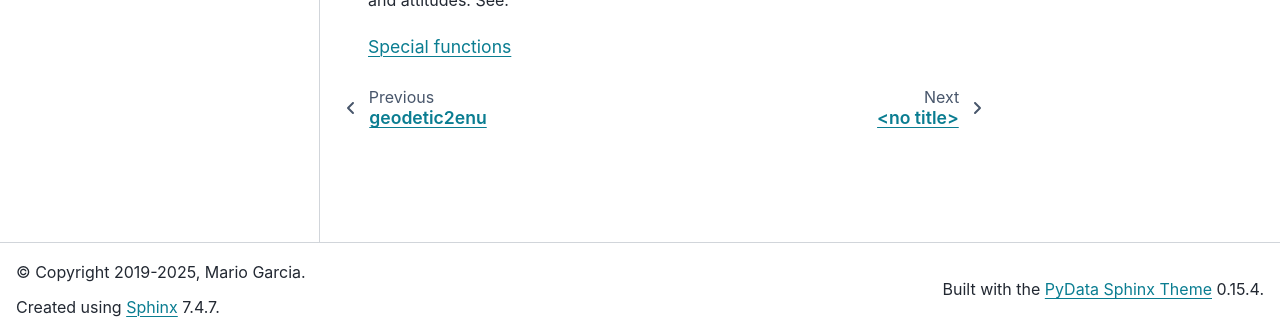
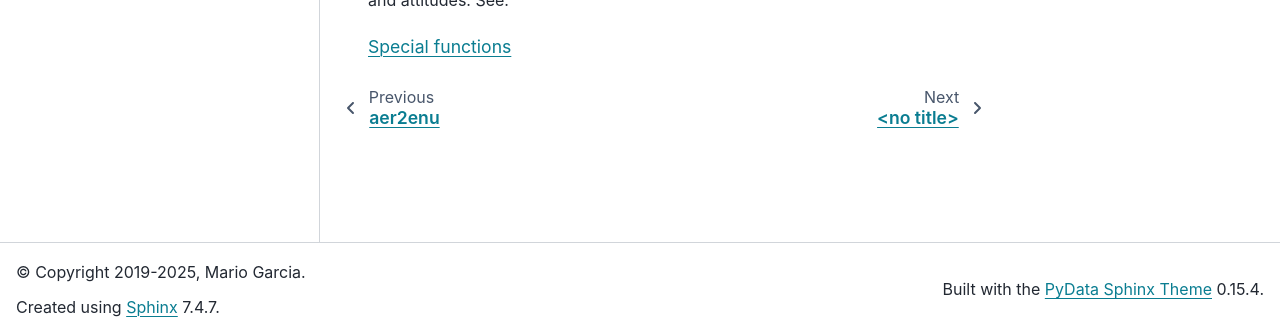
Before and after one commit to Mayitzin/ahrs, a Sphinx documentation site: the page built from docs/source/attitude_representations.rst, in a window 1280 px wide. Shown: the part 564-883 px from the top of the page. Built offline with Sphinx 7.4.7 and the PyData theme 0.15.4, drawn with Linux system fonts in a browser that asks for light colours.

Commit message:
Add documentation page for aer2enu.

```diff
--- /dev/null
+++ b/docs/source/frames/aer2enu.rst
@@ -0,0 +1,4 @@
+aer2enu
+=======
+
+.. autofunction:: ahrs.common.frames.aer2enu
--- a/docs/source/geodesy.rst
+++ b/docs/source/geodesy.rst
@@ -38,3 +38,4 @@
    frames/ecef2geodetic
    frames/geodetic2ecef
    frames/geodetic2enu
+   frames/aer2enu
```
